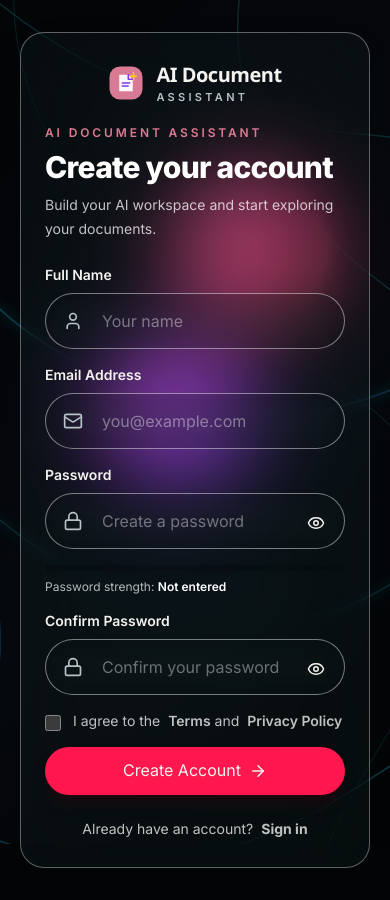
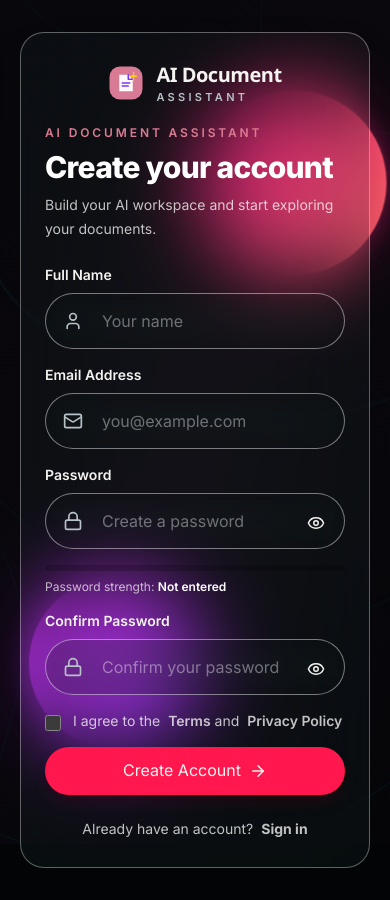
Before and after one commit to swarup-infy/AI-DOC-Assistant, a React (Vite) app in the folder frontend/: page /register in a window 390 px wide. Built offline with nearby package versions, Linux system fonts and the light colour scheme; no server answers.

Commit message:
Refresh animated glass auth experience

```diff
--- a/frontend/src/layouts/AuthLayout.module.css
+++ b/frontend/src/layouts/AuthLayout.module.css
@@ -3,113 +3,82 @@
   isolation: isolate;
   min-height: 100svh;
   overflow: hidden;
-  background: #030507;
+  background: #08070b;
 }
 
-/* Match the application's cyan ribbon backdrop while keeping the two
-   large animated orbs as separate elements above it. */
 .backgroundRibbons {
   position: fixed;
   inset: 0;
   z-index: 0;
   pointer-events: none;
   background:
-    radial-gradient(ellipse at 50% 46%, rgba(6, 33, 41, .28), transparent 58%),
-    linear-gradient(135deg, #030507 0%, #06090d 54%, #020405 100%);
+    radial-gradient(ellipse at 50% 48%, rgba(45, 23, 38, .2), transparent 62%),
+    linear-gradient(135deg, #08070b 0%, #0a080d 52%, #060609 100%);
 }
+
 .backgroundRibbons::after {
   content: "";
   position: absolute;
   inset: 0;
+  pointer-events: none;
   background: url("/images/liquid-ribbon.svg") center / cover no-repeat;
-  opacity: .56;
-  animation: none;
+  opacity: .12;
+  animation: ribbonDrift 24s ease-in-out infinite alternate;
 }
 
 .pinkOrb,
 .purpleOrb {
   position: fixed;
+  z-index: 1;
   display: block;
-  z-index: 1;
-  width: clamp(190px, 20vw, 280px);
-  height: clamp(190px, 20vw, 280px);
+  width: clamp(210px, 20vw, 285px);
+  height: clamp(210px, 20vw, 285px);
   border-radius: 50%;
   pointer-events: none;
-  opacity: .84;
+  opacity: .96;
   will-change: transform;
   backface-visibility: hidden;
-  filter: blur(8px);
   mix-blend-mode: screen;
 }
+
 .shell .pinkOrb {
   left: 64vw;
-  top: -7vh;
-  background: radial-gradient(circle at 34% 28%, #ff5b9b 0%, #ff347f 42%, #ff4b68 76%, rgba(255, 75, 104, .82) 100%);
-  box-shadow: 0 0 44px rgba(245, 43, 131, .24), 0 0 100px rgba(245, 43, 131, .18);
-  animation: pinkJourney 34s cubic-bezier(.45,0,.2,1) infinite alternate;
+  top: 2vh;
+  background: linear-gradient(115deg, #ff087e 4%, #ff326e 52%, #ff625f 100%);
+  box-shadow: 0 0 24px rgba(255, 28, 123, .38), 0 0 70px rgba(255, 28, 123, .28);
+  animation: pinkJourney 20s cubic-bezier(.42, 0, .25, 1) infinite alternate;
 }
+
 .shell .purpleOrb {
-  left: 32vw;
-  top: 46vh;
-  background: radial-gradient(circle at 34% 28%, #e64cff 0%, #b52bf2 44%, #7638e8 82%, rgba(118, 56, 232, .82) 100%);
-  box-shadow: 0 0 48px rgba(169, 28, 228, .25), 0 0 104px rgba(169, 28, 228, .16);
-  animation: purpleJourney 38s cubic-bezier(.45,0,.2,1) infinite alternate;
+  left: 12vw;
+  top: 62vh;
+  background: linear-gradient(140deg, #db20ff 0%, #ae24ed 54%, #812cf0 100%);
+  box-shadow: 0 0 28px rgba(190, 34, 255, .38), 0 0 86px rgba(190, 34, 255, .28);
+  animation: purpleJourney 23s cubic-bezier(.42, 0, .25, 1) infinite alternate;
 }
 
 @keyframes pinkJourney {
-  0% { transform: translate3d(0,0,0) scale(.96); }
-  25% { transform: translate3d(-18vw,12vh,0) scale(1.015); }
-  50% { transform: translate3d(-34vw,36vh,0) scale(.985); }
-  75% { transform: translate3d(-17vw,62vh,0) scale(1.025); }
-  100% { transform: translate3d(-55vw,43vh,0) scale(1); }
-}
-@keyframes purpleJourney {
-  0% { transform: translate3d(0,0,0) scale(1); }
-  25% { transform: translate3d(15vw,-13vh,0) scale(1.025); }
-  50% { transform: translate3d(32vw,-31vh,0) scale(.985); }
-  75% { transform: translate3d(17vw,-15vh,0) scale(1.025); }
-  100% { transform: translate3d(-27vw,-8vh,0) scale(1); }
-}
-@keyframes ribbonDrift {
-  from { transform: translate3d(-.4%, 0, 0) scale(1); opacity: .45; }
-  to { transform: translate3d(.4%, -.25%, 0) scale(1.015); opacity: .65; }
-}
-@media (max-width: 767px) {
-  .pinkOrb, .purpleOrb {
-    width: 155px;
-    height: 155px;
-    opacity: .72;
-    filter: blur(6px);
-  }
-  .shell .pinkOrb { left: 61vw; top: -3vh; animation-duration: 44s; }
-  .shell .purpleOrb { left: 12vw; top: 54vh; animation-duration: 50s; }
-  .backgroundRibbons::after {
-    background-size: auto 115%;
-    background-position: 52% center;
-    opacity: .4;
-  }
-}
-@media (prefers-reduced-motion: reduce) {
-  .pinkOrb, .purpleOrb, .backgroundRibbons::after { animation: none !important; }
+  0% { transform: translate3d(0, 0, 0) scale(.98); }
+  50% { transform: translate3d(-12vw, 10vh, 0) scale(1.035); }
+  100% { transform: translate3d(-21vw, 23vh, 0) scale(1); }
 }
 
+@keyframes purpleJourney {
+  0% { transform: translate3d(0, 0, 0) scale(1); }
+  50% { transform: translate3d(7vw, -6vh, 0) scale(1.04); }
+  100% { transform: translate3d(14vw, -14vh, 0) scale(.98); }
+}
 
-/* Glassmorphism cards for both login and registration forms. */
 .authGlassCard {
   position: relative;
   isolation: isolate;
-  overflow: hidden;
-  background:
-    linear-gradient(135deg, rgba(255,255,255,.22) 0%, rgba(255,255,255,.105) 45%, rgba(255,255,255,.055) 100%) !important;
-  border: 1px solid rgba(255,255,255,.48) !important;
-  box-shadow:
-    0 22px 64px rgba(0,0,0,.38),
-    0 1px 0 rgba(255,255,255,.45) inset,
-    1px 0 0 rgba(255,255,255,.12) inset,
-    0 -1px 0 rgba(255,255,255,.07) inset !important;
-  -webkit-backdrop-filter: blur(24px) saturate(145%);
-  backdrop-filter: blur(24px) saturate(145%);
+  background: linear-gradient(135deg, rgba(255,255,255,.25) 0%, rgba(255,255,255,.12) 48%, rgba(255,255,255,.055) 100%) !important;
+  border: 1px solid rgba(255,255,255,.55) !important;
+  box-shadow: 0 22px 64px rgba(0,0,0,.42), 0 1px 0 rgba(255,255,255,.42) inset !important;
+  -webkit-backdrop-filter: blur(26px) saturate(145%);
+  backdrop-filter: blur(26px) saturate(145%);
 }
+
 .authGlassCard::before {
   content: "";
   position: absolute;
@@ -117,44 +86,42 @@
   z-index: -1;
   pointer-events: none;
   border-radius: inherit;
-  background:
-    radial-gradient(ellipse at 8% 0%, rgba(255,255,255,.14), transparent 42%),
-    linear-gradient(115deg, rgba(255,255,255,.055), transparent 40%, rgba(34,211,238,.035));
-}
-@media (max-width: 767px) {
-  .authGlassCard {
-    -webkit-backdrop-filter: blur(18px) saturate(125%);
-    backdrop-filter: blur(18px) saturate(125%);
-  }
-}
-@media (prefers-reduced-motion: reduce) {
-  .shell .pinkOrb, .shell .purpleOrb { animation: none !important; }
+  background: radial-gradient(ellipse at 8% 0%, rgba(255,255,255,.13), transparent 42%);
 }
 
-/* Soft, continuous movement between opposite corners. */
-.shell .pinkOrb {
-  will-change: transform;
-  animation: pinkJourney 24s cubic-bezier(.42,0,.25,1) infinite alternate;
+.auth-submit {
+  transition: transform 180ms ease, box-shadow 180ms ease, background-color 180ms ease;
 }
-.shell .purpleOrb {
-  will-change: transform;
-  animation: purpleJourney 28s cubic-bezier(.42,0,.25,1) infinite alternate;
+
+.auth-submit:hover {
+  transform: translateY(-1px);
+  box-shadow: 0 10px 28px rgba(255, 23, 77, .28);
 }
-@keyframes pinkJourney {
-  0% { transform: translate3d(0, 0, 0) scale(.98); }
-  50% { transform: translate3d(-25vw, 35vh, 0) scale(1.025); }
-  100% { transform: translate3d(-48vw, 58vh, 0) scale(1); }
+
+.auth-enter-delay {
+  animation: authCardEntrance 650ms cubic-bezier(.2,.8,.2,1) both;
 }
-@keyframes purpleJourney {
-  0% { transform: translate3d(0, 0, 0) scale(1); }
-  50% { transform: translate3d(24vw, -25vh, 0) scale(1.03); }
-  100% { transform: translate3d(42vw, -42vh, 0) scale(.98); }
+
+@keyframes authCardEntrance {
+  from { opacity: 0; transform: translateY(14px) scale(.99); }
+  to { opacity: 1; transform: translateY(0) scale(1); }
 }
+
+@keyframes ribbonDrift {
+  from { transform: scale(1); opacity: .08; }
+  to { transform: scale(1.035); opacity: .16; }
+}
+
 @media (max-width: 767px) {
-  .shell .pinkOrb { animation-duration: 24s; }
-  .shell .purpleOrb { animation-duration: 27s; }
+  .shell .pinkOrb { left: 62vw; top: 3vh; width: 180px; height: 180px; }
+  .shell .purpleOrb { left: 3vw; top: 73vh; width: 165px; height: 165px; }
+  .backgroundRibbons::after { opacity: .06; background-size: auto 115%; }
+  .authGlassCard { -webkit-backdrop-filter: blur(20px); backdrop-filter: blur(20px); }
 }
 
 @media (prefers-reduced-motion: reduce) {
-  .pinkOrb, .purpleOrb, .backgroundRibbons::after { animation: none !important; }
+  .pinkOrb, .purpleOrb, .backgroundRibbons::after, .auth-enter-delay {
+    animation: none !important;
+    transition: none !important;
+  }
 }
```
